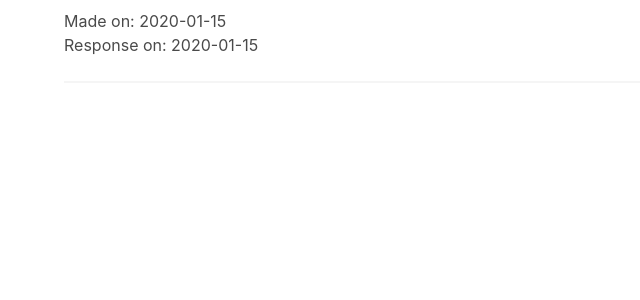
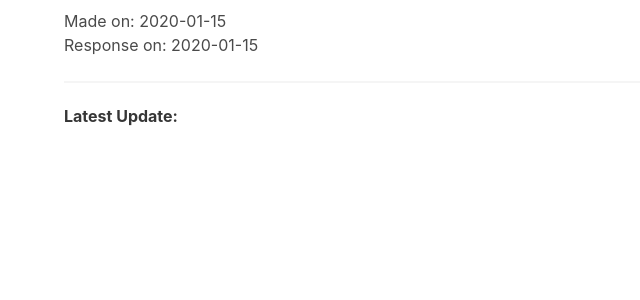
Before and after one commit to Technicalarpan/etsuppo, a Flask app: template templates/ticket.html in a window 1280 px wide. Shown: the part 147-447 px from the top of the page, without its empty margins (0-640 px from the left). Run offline with Flask 2, Linux system fonts and the light colour scheme; the template is opened without the code that fills it: most values are stand-ins (such as "Sample title", 1, 10 or a date in 2020); some libraries are stand-ins or nearby versions.

Commit message:
Update ticket.html

```diff
--- a/templates/ticket.html
+++ b/templates/ticket.html
@@ -30,6 +30,7 @@
 	<p>Made on: {{ data['datecreated'] }}</p>
 	<p>Response on: {{ data['datechanged'] }}</p>
 	<hr>
+	<p class="title is-6 has-text-weight-bold">Latest Update:</p><br>
 	<p>{{ data['preview'] }}</p>
 </div></section>
 </body>
```
